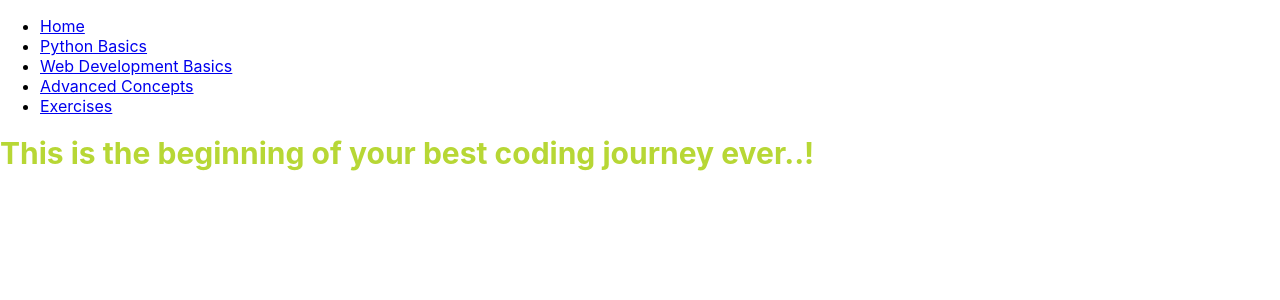
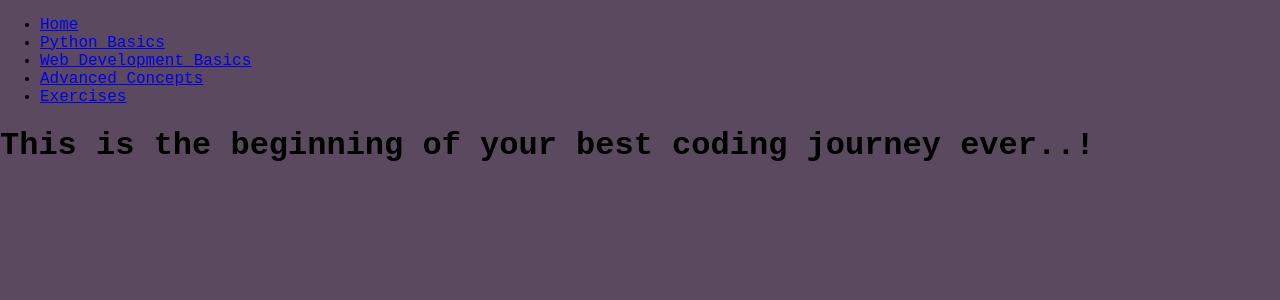
Before and after one commit to yasincodes97/Tech-Guide, a React (Create React App) app in the folder tech-guide-frontend/: page / in a window 1280 px wide. Shown: the top 300 px of the page. Built offline with nearby package versions, Linux system fonts and the light colour scheme.

Commit message:
version 1.8

```diff
--- a/tech-guide-frontend/public/index.html
+++ b/tech-guide-frontend/public/index.html
@@ -6,12 +6,16 @@
   <meta charset="UTF-8">
   <meta name="viewport" content="width=device-width, initial-scale=1.0">
   <title>React App</title>
- <!-- Optional: Verweis auf eine CSS-Datei -->
+ <!-- optional: refer to a css-file -->
+ <!-- <link rel="stylesheet" href="../src/index.css"> not necessary when working with React -->
+
 </head>
 
 <body>
-  <div id="root"></div> <!-- Dies ist das Element, in das React rendern wird -->
-  <!-- <script src="file:///C://Users/Yasin/Desktop/Tech-Guide/tech-guide-frontend>/src/index.js"></script> -->
+  <div id="root">this code won´t be displayed, it´ll be overwritten</div> <!-- the element in which react will render -->
+
+  <!-- <script src="../src/home.js"> </script> same here, not necessary thanks to React-->
+
 </body>
 
 </html>
--- a/tech-guide-frontend/src/App.css
+++ b/tech-guide-frontend/src/App.css
@@ -13,21 +13,6 @@
   }
 }
 
-.App-header {
-  background-color: #282c34;
-  min-height: 100vh;
-  display: flex;
-  flex-direction: column;
-  align-items: center;
-  justify-content: center;
-  font-size: calc(10px + 2vmin);
-  color: white;
-}
-
-.App-link {
-  color: #61dafb;
-}
-
 @keyframes App-logo-spin {
   from {
     transform: rotate(0deg);
@@ -36,15 +21,3 @@
     transform: rotate(360deg);
   }
 }
-
-.style1 {
-
-}
-
-h1 {
-  color: #b7d735;
-  font-size: 30px;
-  line-height: 1.4;
-  margin: 0;
-  font-weight: 700;
-}
--- a/tech-guide-frontend/src/App.js
+++ b/tech-guide-frontend/src/App.js
@@ -16,7 +16,7 @@ function App() { //entry point for React-Applications
                   <Router>
                      <div className="App"></div>
                       <Navbar />
-                      <Routes>
+                      <Routes> <>  </>
                       <Route path="/" element={<Home />} />
                       <Route path="/python-basics" element={<PythonBasics />} />
                       <Route path="/web-dev-basics" element={<WebDevBasics />} />
@@ -25,7 +25,7 @@ function App() { //entry point for React-Applications
                       </Routes>
                     </Router>
                 );
-              }
+                    }
 
 
 export default App;
--- a/tech-guide-frontend/src/components/Home.js
+++ b/tech-guide-frontend/src/components/Home.js
@@ -6,7 +6,7 @@ function Home() {
   const [message, setMessage] = useState('');
 
   useEffect(() => {
-    axios.get('http://localhost:5000')
+    axios.get('http://localhost:3000')
       .then(response => {
         setMessage(response.data);
       })
@@ -16,10 +16,14 @@ function Home() {
   }, []);
 
   return (
+
+
     <div>
-      <h1>This is the beginning of your best coding journey ever..!</h1>
+      <h1 class = "head">This is the beginning of your best coding journey ever..!</h1>
     </div>
-  );
+
+
+);
 }
 
 export default Home;
--- a/tech-guide-frontend/src/index.css
+++ b/tech-guide-frontend/src/index.css
@@ -1,14 +1,18 @@
+
 body {
   margin: 0;
-  font-family: -apple-system, BlinkMacSystemFont, 'Segoe UI', 'Roboto', 'Oxygen',
-    'Ubuntu', 'Cantarell', 'Fira Sans', 'Droid Sans', 'Helvetica Neue',
-    sans-serif;
+  background-color: rgb(91, 73, 95);
+  font-family: 'Courier New', Courier, monospace, sans-serif;
   -webkit-font-smoothing: antialiased;
   -moz-osx-font-smoothing: grayscale;
 
 }
-
-code {
-  font-family: source-code-pro, Menlo, Monaco, Consolas, 'Courier New',
-    monospace;
+/*
+h1 {
+  color: #190f0d;
+  font-size: 30px;
+  line-height: 1.4;
+  margin: 0;
+  font-weight: 700;
 }
+*/
```
Also changed, not shown: tech-guide-frontend/src/components/home.css (added), 1 other file (tests, documents, lock files or other folders).
